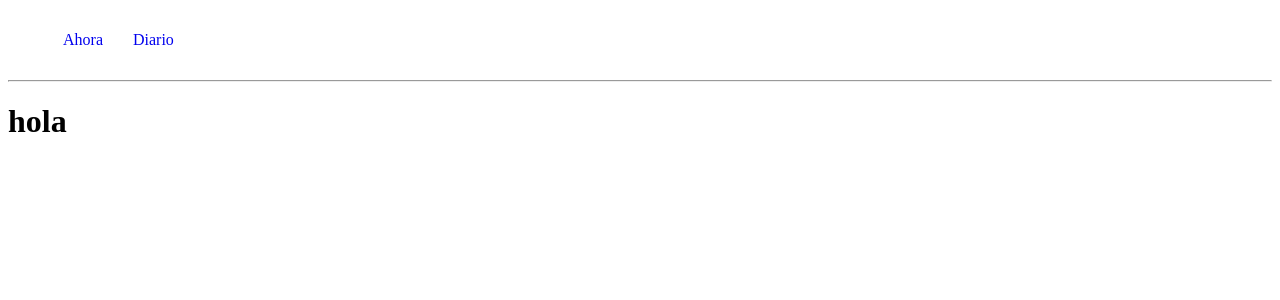
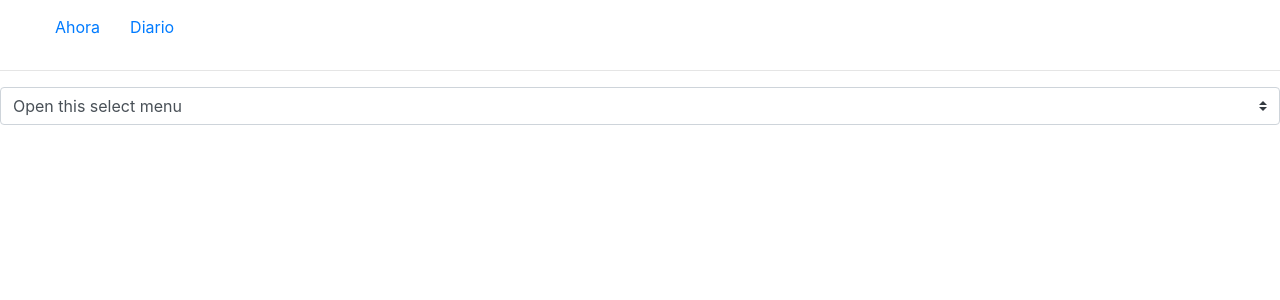
Before and after one commit to Angelicavc21/Feelweather, a React (Create React App) app: page /reto-clima in a window 1280 px wide. Shown: the top 300 px of the page. Built offline with nearby package versions, Linux system fonts and the light colour scheme.

Commit message:
añadiendo select

```diff
--- a/public/index.html
+++ b/public/index.html
@@ -3,22 +3,10 @@
   <head>
     <meta charset="utf-8">
     <meta name="viewport" content="width=device-width, initial-scale=1, shrink-to-fit=no">
+    <link rel="stylesheet" href="https://maxcdn.bootstrapcdn.com/bootstrap/4.0.0/css/bootstrap.min.css">
     <meta name="theme-color" content="#000000">
-    <!--
-      manifest.json provides metadata used when your web app is added to the
-      homescreen on Android. See https://developers.google.com/web/fundamentals/engage-and-retain/web-app-manifest/
-    -->
     <link rel="manifest" href="%PUBLIC_URL%/manifest.json">
     <link rel="shortcut icon" href="%PUBLIC_URL%/favicon.ico">
-    <!--
-      Notice the use of %PUBLIC_URL% in the tags above.
-      It will be replaced with the URL of the `public` folder during the build.
-      Only files inside the `public` folder can be referenced from the HTML.
-
-      Unlike "/favicon.ico" or "favicon.ico", "%PUBLIC_URL%/favicon.ico" will
-      work correctly both with client-side routing and a non-root public URL.
-      Learn how to configure a non-root public URL by running `npm run build`.
-    -->
     <title>React App</title>
   </head>
   <body>
@@ -26,15 +14,5 @@
       You need to enable JavaScript to run this app.
     </noscript>
     <div id="root"></div>
-    <!--
-      This HTML file is a template.
-      If you open it directly in the browser, you will see an empty page.
-
-      You can add webfonts, meta tags, or analytics to this file.
-      The build step will place the bundled scripts into the <body> tag.
-
-      To begin the development, run `npm start` or `yarn start`.
-      To create a production bundle, use `npm run build` or `yarn build`.
-    -->
   </body>
 </html>
--- a/src/components/Home.js
+++ b/src/components/Home.js
@@ -1,8 +1,9 @@
 import React from 'react'
+import SelectBar from './Select-bar'
 
 const Home =()=>(
   <div>
-    <h1>hola</h1>
+   <SelectBar/>
   </div>
 )
 export default Home
--- /dev/null
+++ b/src/components/Select-bar.js
@@ -0,0 +1,11 @@
+import React from 'react'
+const SelectBar =()=>(
+  <select class="custom-select">
+  <option selected>Open this select menu</option>
+  <option value="1">One</option>
+  <option value="2">Two</option>
+  <option value="3">Three</option>
+</select>
+)
+
+export default SelectBar
```
